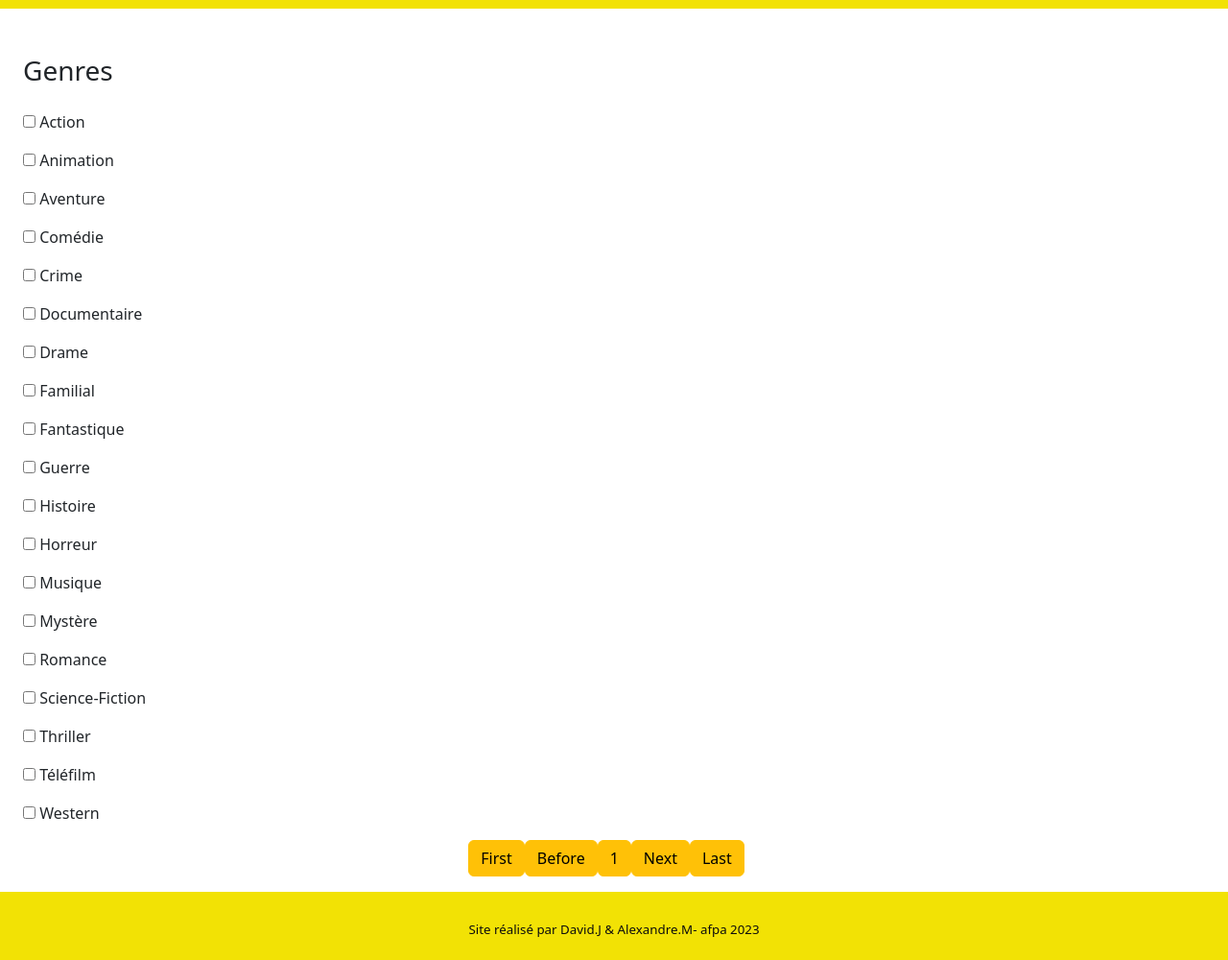
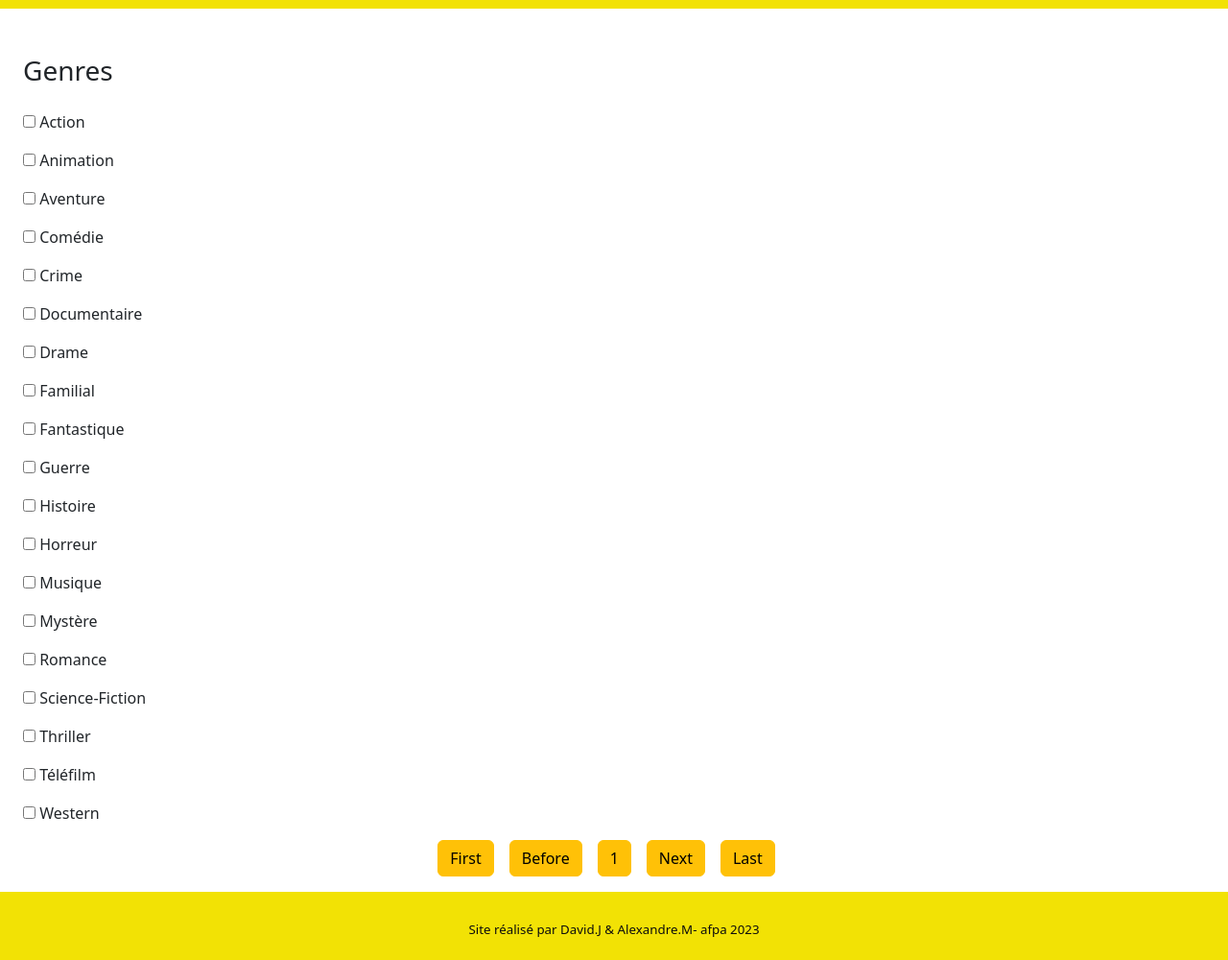
Before and after one commit to AlexMouchez/Cinema-JS, a plain HTML site: page LesAgitesDeLaToile/galerie.html in a window 1280 px wide. Shown: the part 65-1065 px from the top of the page at 96% size. Drawn offline with nearby package versions, Linux system fonts and the light colour scheme; no server answers.

Commit message:
Update galerie.html

```diff
--- a/LesAgitesDeLaToile/galerie.html
+++ b/LesAgitesDeLaToile/galerie.html
@@ -132,13 +132,13 @@
 
     </section>
 
-    <navbar class="d-flex justify-content-center mb-3 me-3">
+    <navbar class="d-flex justify-content-center mb-3 ">
 
-        <button class="btn btn-warning"id="premier" onclick="premier()">First </button>
-        <button class="btn btn-warning" id="nbrMU" onclick="nbrP()">Before</button>
-        <button class="btn btn-warning" id="nbr" >1</button>
-        <button class="btn btn-warning" id="nbrPU" onclick="nbrS()">Next</button>
-        <button class="btn btn-warning" id="dernier" onclick="dernier()">Last </button>
+        <button class="btn btn-warning me-3"id="premier" onclick="premier()">First </button>
+        <button class="btn btn-warning me-3" id="nbrMU" onclick="nbrP()">Before</button>
+        <button class="btn btn-warning me-3" id="nbr" >1</button>
+        <button class="btn btn-warning me-3" id="nbrPU" onclick="nbrS()">Next</button>
+        <button class="btn btn-warning me-3" id="dernier" onclick="dernier()">Last </button>
    </navbar>
 
 <!-- PARTIE FOOTER -->
```
